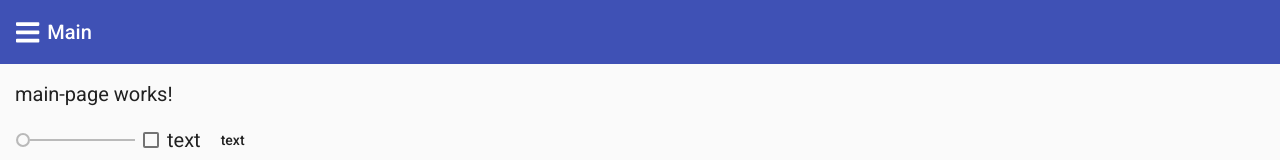
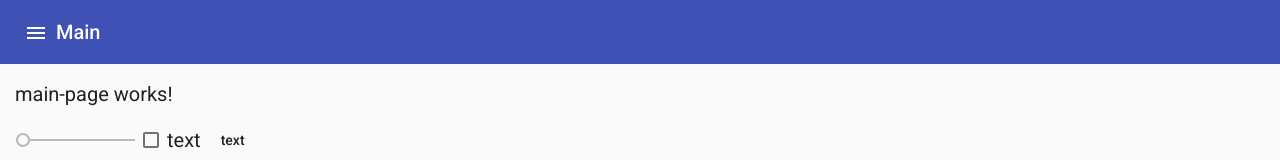
Before and after one commit to Atataika/my-app, an Angular app: page / in a window 1280 px wide. Shown: the top 160 px of the page. Built offline with nearby package versions, Linux system fonts and the light colour scheme.

Commit message:
Nav icoc simplification

```diff
--- a/src/app/app.component.html
+++ b/src/app/app.component.html
@@ -1,5 +1,6 @@
 <mat-sidenav-container class="sidenav__container">
-  <mat-sidenav class="sidenav"
+  <mat-sidenav #sideNav
+    class="sidenav"
     mode="side">
     <mat-nav-list>
 
@@ -16,13 +17,13 @@
     </mat-nav-list>
   </mat-sidenav>
 
-  <mat-sidenav-content class="sidenav__content">
+  <mat-sidenav-content>
     <mat-toolbar color="primary">
-      <fa-icon class="nav-toggler"
-        (click)="changeSidebarState()"
-        [icon]="faIcon"
-        pull="left"
-        [size]="'lg'"></fa-icon>
+      <button mat-icon-button
+        (click)='sideNav.toggle()'>
+        <mat-icon *ngIf="sideNav.opened">chevron_left</mat-icon>
+        <mat-icon *ngIf="!sideNav.opened">menu</mat-icon>
+      </button>
       <span>{{ headerTitle }}</span>
     </mat-toolbar>
 
--- a/src/app/app.component.scss
+++ b/src/app/app.component.scss
@@ -19,7 +19,3 @@
 .nav-item_active {
   color: mat-color($mat-indigo, 700);
 }
-
-.nav-toggler {
-  cursor: pointer;
-}
--- a/src/app/app.component.ts
+++ b/src/app/app.component.ts
@@ -1,8 +1,7 @@
-import { Component, OnInit, ViewChild } from '@angular/core';
-import { MatSidenav } from '@angular/material/sidenav';
+import { Component, OnInit } from '@angular/core';
 import { Title } from '@angular/platform-browser';
 import { ActivatedRoute, NavigationEnd, Router } from '@angular/router';
-import { faBars, faHome, faInfo, faMarker, faPlay, faTimes, IconDefinition } from '@fortawesome/free-solid-svg-icons';
+import { faHome, faInfo, faMarker, faPlay } from '@fortawesome/free-solid-svg-icons';
 import { filter, map, mergeMap } from 'rxjs/operators';
 
 @Component({
@@ -11,12 +10,7 @@ import { filter, map, mergeMap } from 'rxjs/operators';
   styleUrls: ['./app.component.scss']
 })
 export class AppComponent implements OnInit {
-  @ViewChild(MatSidenav, { static: true })
-  private sidenav: MatSidenav;
-
-  public faIcon: IconDefinition = faBars;
   public headerTitle: string;
-
   public navigationsRoutes = [
     { title: 'Home', link: '', icon: faHome },
     { title: 'Posts', link: 'posts', icon: faMarker },
@@ -45,9 +39,4 @@ export class AppComponent implements OnInit {
         this.headerTitle = event.title;
       });
   }
-
-  public changeSidebarState() {
-    this.sidenav.toggle();
-    this.faIcon = this.faIcon.iconName === 'bars' ? faTimes : faBars;
-  }
 }
```
